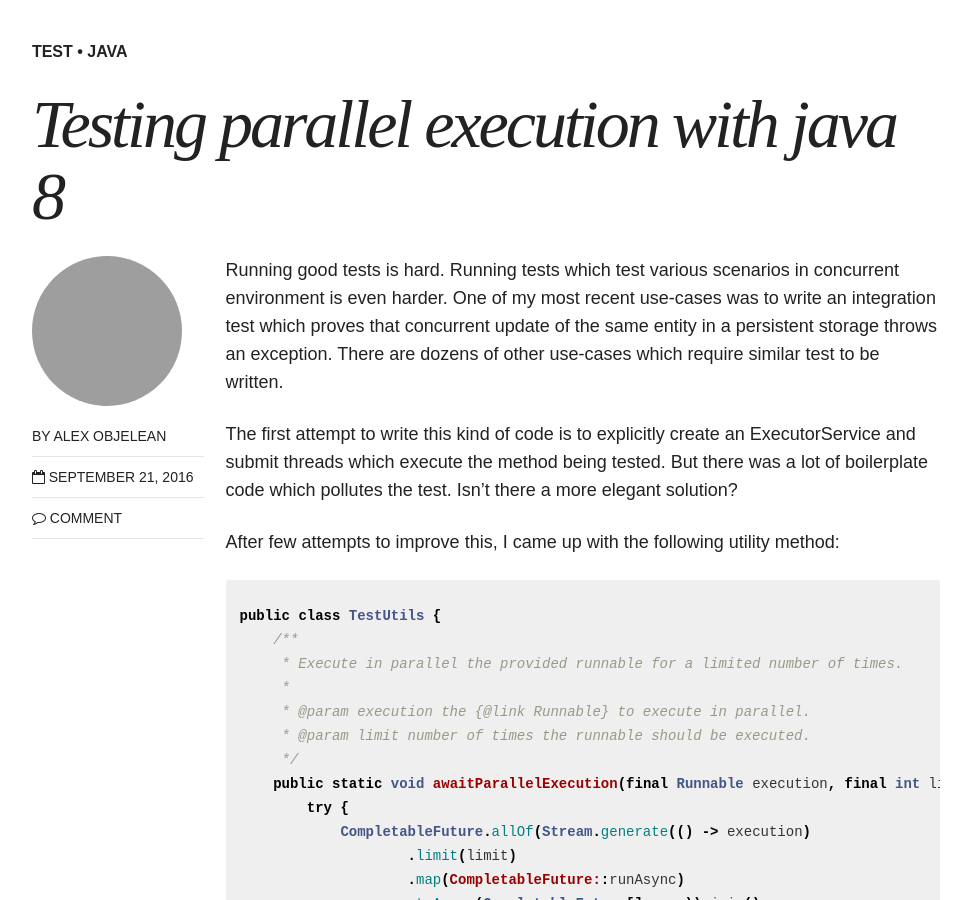
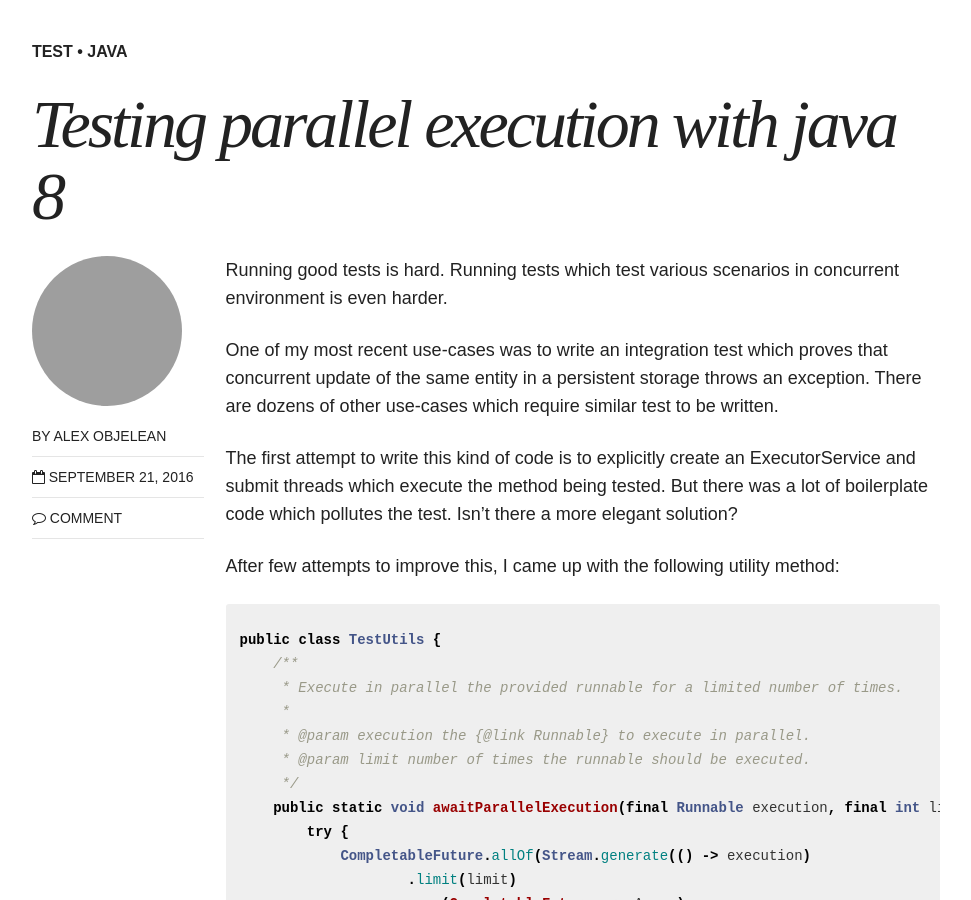
Before and after one commit to alexo/alexo.github.com, a Jekyll site: the page built from _posts/blog/2016-09-21-unit-testing-parallel-code.md, in a window 1280 px wide and 900 px high, scrolled down 411 px. Shown: the whole window, without its empty margins (154-1125 px from the left). Built offline with Jekyll 4.4.1, drawn with Linux system fonts in a browser that asks for light colours; nearby versions of some CDN libraries; comment, search, counter and statistics services are not loaded; grey boxes are pictures that could not be loaded.

Commit message:
update short description

```diff
--- a/_posts/blog/2016-09-21-unit-testing-parallel-code.md
+++ b/_posts/blog/2016-09-21-unit-testing-parallel-code.md
@@ -11,8 +11,9 @@ image:
 date: 2016-09-21T17:00:00-04:00
 ---
 
+Running good tests is hard. Running tests which test various scenarios in concurrent environment is even harder.
 
-Running good tests is hard. Running tests which test various scenarios in concurrent environment is even harder. One of my most recent use-cases was to write an integration test which proves that concurrent update of the same entity in a persistent storage throws an exception. There are dozens of other use-cases which require similar test to be written.
+One of my most recent use-cases was to write an integration test which proves that concurrent update of the same entity in a persistent storage throws an exception. There are dozens of other use-cases which require similar test to be written.
 
 The first attempt to write this kind of code is to explicitly create an ExecutorService and submit threads which execute the method being tested. But there was a lot of boilerplate code which pollutes the test. Isn't there a more elegant solution?
 
```
